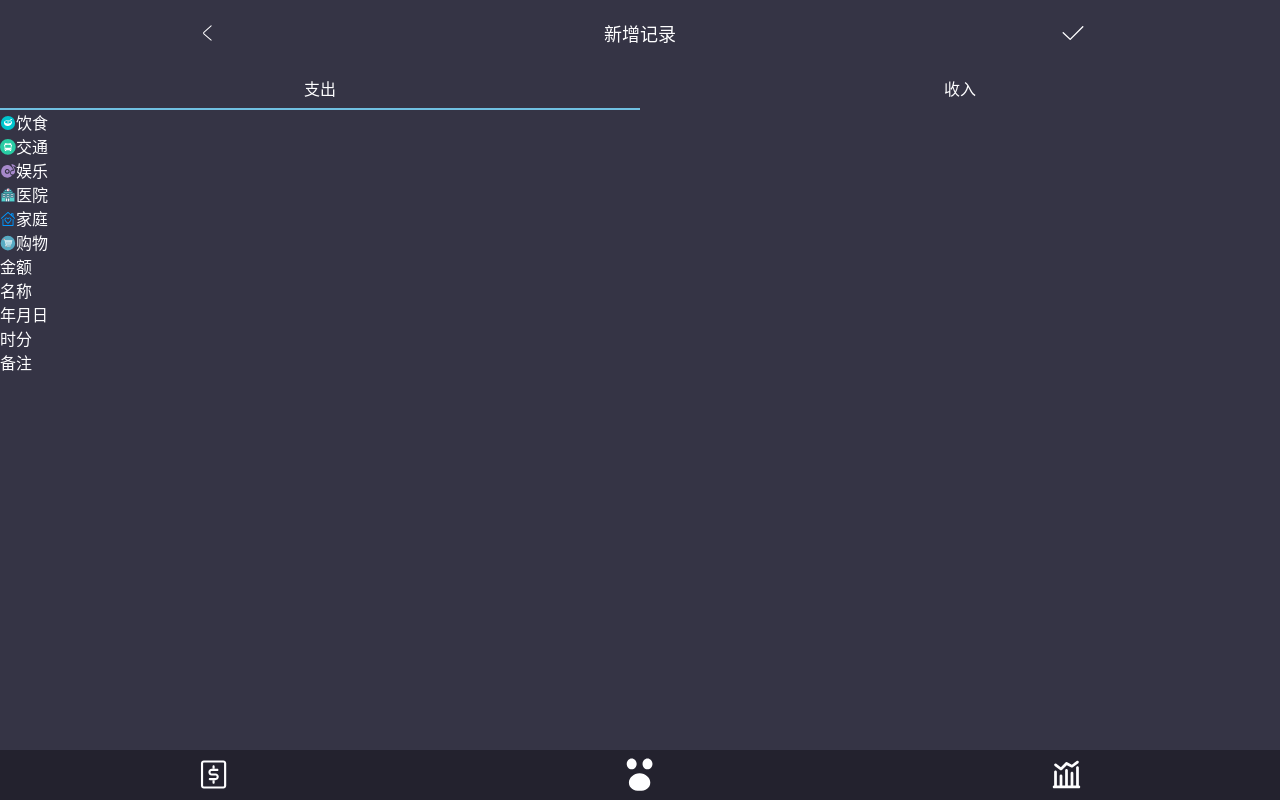
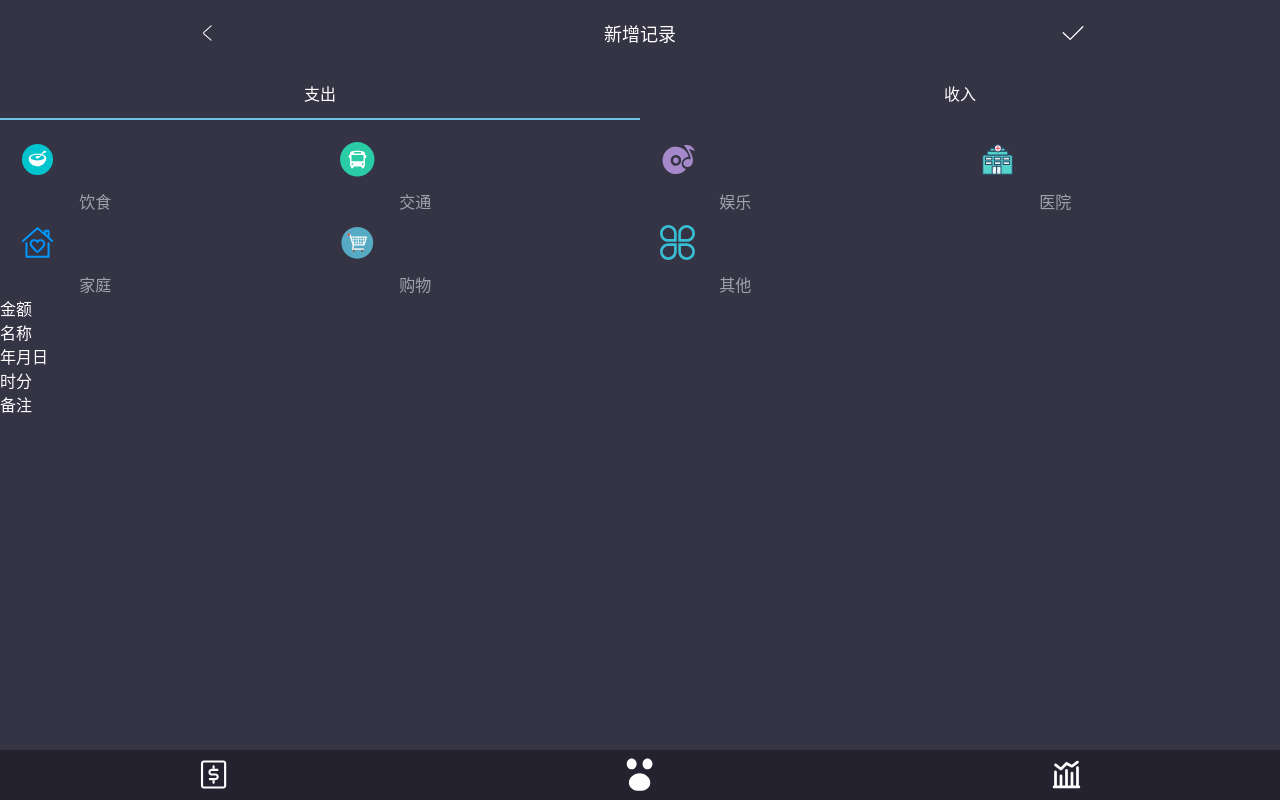
Before and after one commit to DevSuno/moze, a Vue app: page /#/once in a window 1280 px wide. Built offline with nearby package versions, Linux system fonts and the light colour scheme.

Commit message:
修改 Once 页面 Ico 的样式

```diff
--- a/src/components/Once/Ico.vue
+++ b/src/components/Once/Ico.vue
@@ -1,19 +1,27 @@
 <template>
-    <div>
+    <div class="ico">
         <div :key="pay.name"
              class="pay"
              v-for="pay in payArr"
-             v-show="tab === '支出'">
+             v-show="tab === '支出'"
+             @click="changeSelectedIco(pay.name)">
             <Icon :name="pay.name"></Icon>
-            <span>{{pay.text}}</span>
+            <span class="text"
+                  :class="[{selected: pay.name === selectedIco}]">
+                {{pay.text}}
+            </span>
         </div>
 
         <div :key="earning.name"
              class="earning"
              v-for="earning in earningArr"
-             v-show="tab === '收入'">
+             v-show="tab === '收入'"
+             @click="changeSelectedIco(earning.name)">
             <Icon :name="earning.name"></Icon>
-            <span>{{earning.text}}</span>
+            <span class="text"
+                  :class="[{selected: earning.name === selectedIco}]">
+                {{earning.text}}
+            </span>
         </div>
     </div>
 </template>
@@ -30,16 +38,49 @@
         @Inject() eventBus!: Vue;
 
         tab = '';
-
+        selectedIco = ' ';
         created() {
             this.eventBus.$on('updateSelectedTab', (tab: string) => {
                 this.tab = tab;
             });
+        }
+        changeSelectedIco(name: string){
+           return  this.selectedIco = name
         }
 
     }
 </script>
 
 <style lang="scss" scoped>
+    @import "src/assets/style/helper.scss";
+
+    .ico {
+        margin-top: 10px;
+        display: flex;
+        flex-wrap: wrap;
+        flex-direction: row;
+
+
+        div {
+            width: 25vw;
+            display: flex;
+            flex-direction: column;
+
+            .icon {
+                width: 35px;
+                height: 35px;
+                margin: 12px 20px;
+            }
+
+            span {
+                color: $color-normal;
+                padding-left: 6.2vw;
+
+                &.selected {
+                    color: $color;
+                }
+            }
+        }
+    }
 
 </style>
--- a/src/components/Once/Tabs.vue
+++ b/src/components/Once/Tabs.vue
@@ -47,7 +47,7 @@
         > li {
             width: 50%;
             text-align: center;
-            padding: 10px 0;
+            padding: 15px 0;
             position: relative;
 
             &.selected::after {
--- a/src/views/Once.vue
+++ b/src/views/Once.vue
@@ -35,17 +35,16 @@
             {name:'recreation',text:'娱乐'},
             {name:'hospital',text:'医院'},
             {name:'family',text:'家庭'},
-            {name:'shop',text:'购物'}
+            {name:'shop',text:'购物'},
+            {name:'other',text: '其他'}
         ];
 
         earningArr: {} = [
-
-
             {name:'wage',text:'工资'},
             {name:'bonus',text:'奖金'},
             {name:'repayment',text:'还款'},
-            {name:'interest',text:'利息'}
-
+            {name:'interest',text:'利息'},
+            {name:'otherCopy',text: '其他'}
         ]
 
     }
```
Also changed, not shown: src/assets/icons/Once/Tabs/Earning/otherCopy.svg (added), src/assets/icons/Once/Tabs/Pay/other.svg (added).
